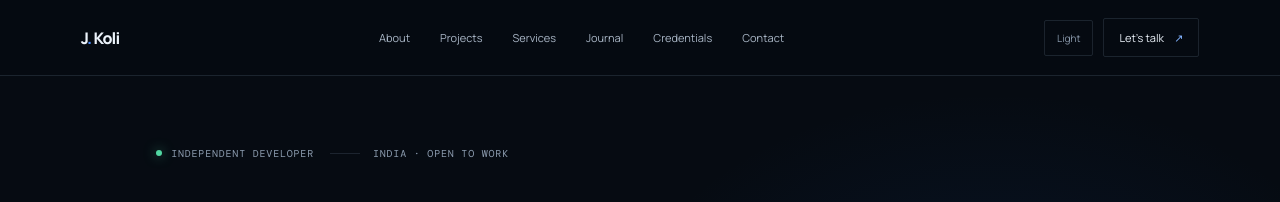
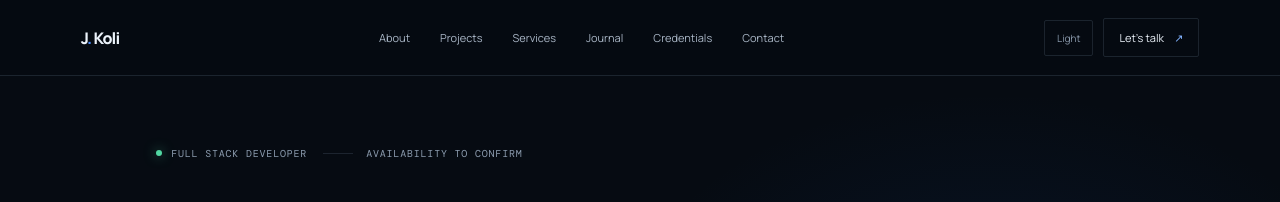
Before and after one commit to codeswithdark83-sudo/Personal-Website-, a Next.js app: page / in a window 1280 px wide. Shown: the top 202 px of the page. Built offline with nearby package versions, Linux system fonts and the light colour scheme; no server answers.

Commit message:
Remove unverified portfolio claims

```diff
--- a/src/app/page.tsx
+++ b/src/app/page.tsx
@@ -42,7 +42,7 @@ export default function Home() {
     <main>
       <section className="hero section-wrap" id="home">
         <div className="hero-copy">
-          <div className="eyebrow"><span className="availability-dot" /> Independent developer <span className="eyebrow-line" /> India · Open to work</div>
+          <div className="eyebrow"><span className="availability-dot" /> Full stack developer <span className="eyebrow-line" /> Availability to confirm</div>
           <h1>Building for<br /><span>what’s next.</span></h1>
           <p className="hero-lede">I’m Jatin, a full stack developer turning thoughtful ideas into useful digital experiences.</p>
           <div className="hero-actions"><a className="button button-primary" href="#projects">Explore my work <span>↘</span></a><a className="text-link" href="#contact">Start a conversation <span>↗</span></a></div>
@@ -82,9 +82,9 @@ export default function Home() {
 
       <section className="journal section-wrap" id="journal"><div className="section-kicker"><span>04</span> / Notes from the process</div><div className="journal-row"><h2>Ideas in<br /><span>progress.</span></h2><div className="journal-entry"><span>COMING SOON <span>·</span> WRITING</span><h3>A space for notes on design, development, and the things I’m learning along the way.</h3><p>Articles will appear here when they’re ready.</p><a href="#contact" className="text-link">Get in touch <span>↗</span></a></div></div></section>
 
-      <section className="credentials section-wrap" id="credentials"><div className="section-kicker"><span>05</span> / The foundations</div><div className="credentials-head"><h2>Learning<br /><span>in motion.</span></h2><p>A growing toolkit, shaped by curiosity<br />and the projects I take on.</p></div><div className="skills-layout"><div className="skills-list"><div><span>01</span><b>Frontend</b><p>React · Next.js · TypeScript · HTML · CSS</p></div><div><span>02</span><b>Backend</b><p>Node.js · APIs · PostgreSQL · Supabase</p></div><div><span>03</span><b>Tools &amp; workflow</b><p>Git · GitHub · Figma · Vercel</p></div></div><div className="credentials-note"><span>CONTENT NOTE</span><p>Education, certifications, and experience details are intentionally omitted until verified information is available.</p><a href="#contact" className="text-link">Share an update <span>↗</span></a></div></div></section>
+      <section className="credentials section-wrap" id="credentials"><div className="section-kicker"><span>05</span> / The foundations</div><div className="credentials-head"><h2>Learning<br /><span>in motion.</span></h2><p>A growing toolkit, shaped by curiosity<br />and the projects I take on.</p></div><div className="skills-layout"><div className="skills-list"><div><span>01</span><b>Frontend</b><p>Replace with verified frontend skills</p></div><div><span>02</span><b>Backend</b><p>Replace with verified backend skills</p></div><div><span>03</span><b>Tools &amp; workflow</b><p>Replace with verified tools</p></div></div><div className="credentials-note"><span>CONTENT NOTE</span><p>Education, certifications, and experience details are intentionally omitted until verified information is available.</p><a href="#contact" className="text-link">Share an update <span>↗</span></a></div></div></section>
 
-      <section className="contact section-wrap" id="contact"><div className="contact-main"><div className="section-kicker"><span>06</span> / Your next move</div><h2>Have a good<br /><span>one in mind?</span></h2><p>Tell me a little about what you’re building. We can take it from there.</p><a className="button button-primary" href="mailto:hello@example.com?subject=Portfolio%20inquiry">Email me <span>↗</span></a><small className="placeholder-note">Replace hello@example.com with your real email address.</small></div><div className="contact-side"><div className="contact-card"><span>BASED IN</span><b>India</b><small>Available for remote projects</small></div><div className="contact-card"><span>ELSEWHERE</span><div className="social-links"><a href="https://github.com/codeswithdark83-sudo" target="_blank" rel="noreferrer">GitHub <span>↗</span></a><span>LinkedIn · add profile</span><span>Instagram · add profile</span></div><small>Social profile links need to be confirmed.</small></div></div></section>
+      <section className="contact section-wrap" id="contact"><div className="contact-main"><div className="section-kicker"><span>06</span> / Your next move</div><h2>Have a good<br /><span>one in mind?</span></h2><p>Tell me a little about what you’re building. We can take it from there.</p><a className="button button-primary" href="mailto:hello@example.com?subject=Portfolio%20inquiry">Email me <span>↗</span></a><small className="placeholder-note">Replace hello@example.com with your real email address.</small></div><div className="contact-side"><div className="contact-card"><span>BASED IN</span><b>Location to confirm</b><small>Availability to confirm</small></div><div className="contact-card"><span>ELSEWHERE</span><div className="social-links"><a href="https://github.com/codeswithdark83-sudo" target="_blank" rel="noreferrer">GitHub <span>↗</span></a><span>LinkedIn · add profile</span><span>Instagram · add profile</span></div><small>Social profile links need to be confirmed.</small></div></div></section>
     </main>
 
     <footer className="site-footer"><a className="wordmark" href="#home">J<span>.</span> Koli</a><span>Thoughtfully built, one detail at a time.</span><a href="#home">Back to top ↑</a><small>© 2026 Jatin Kr. Koli</small></footer>
```
